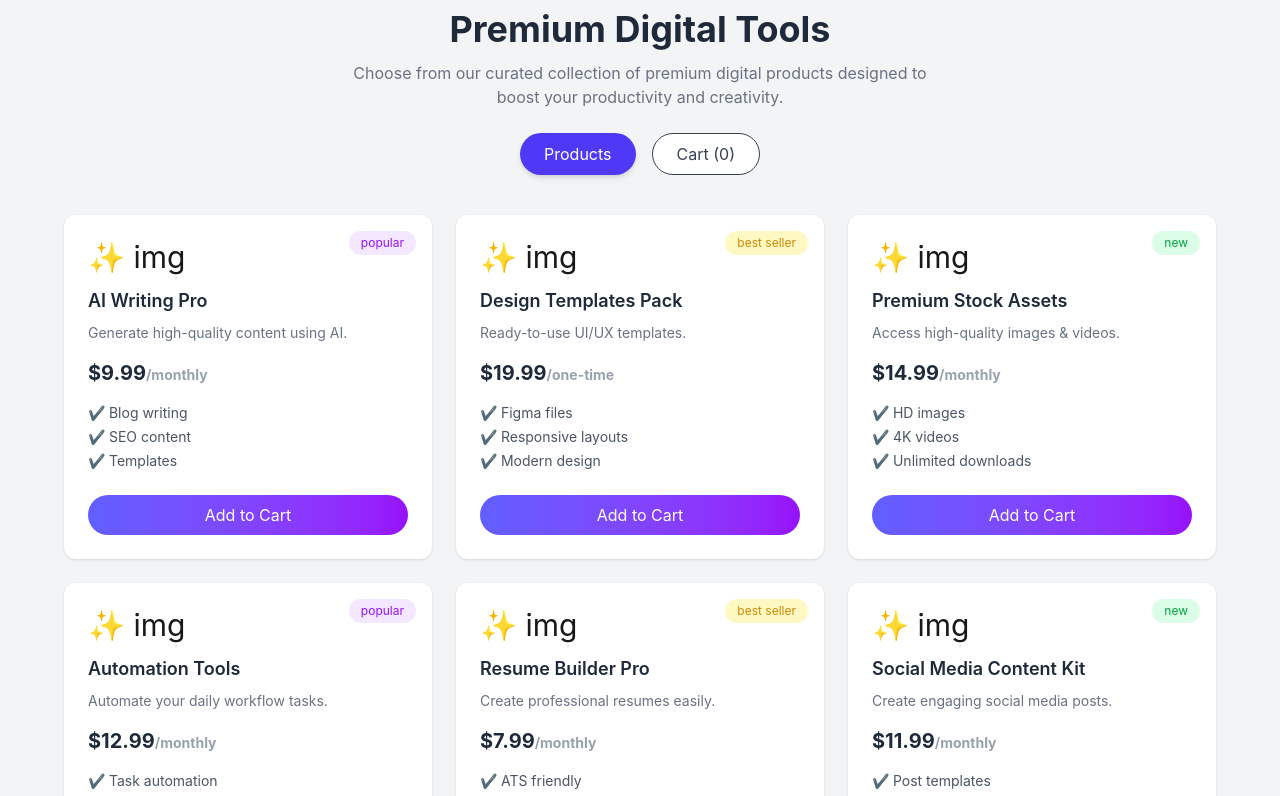
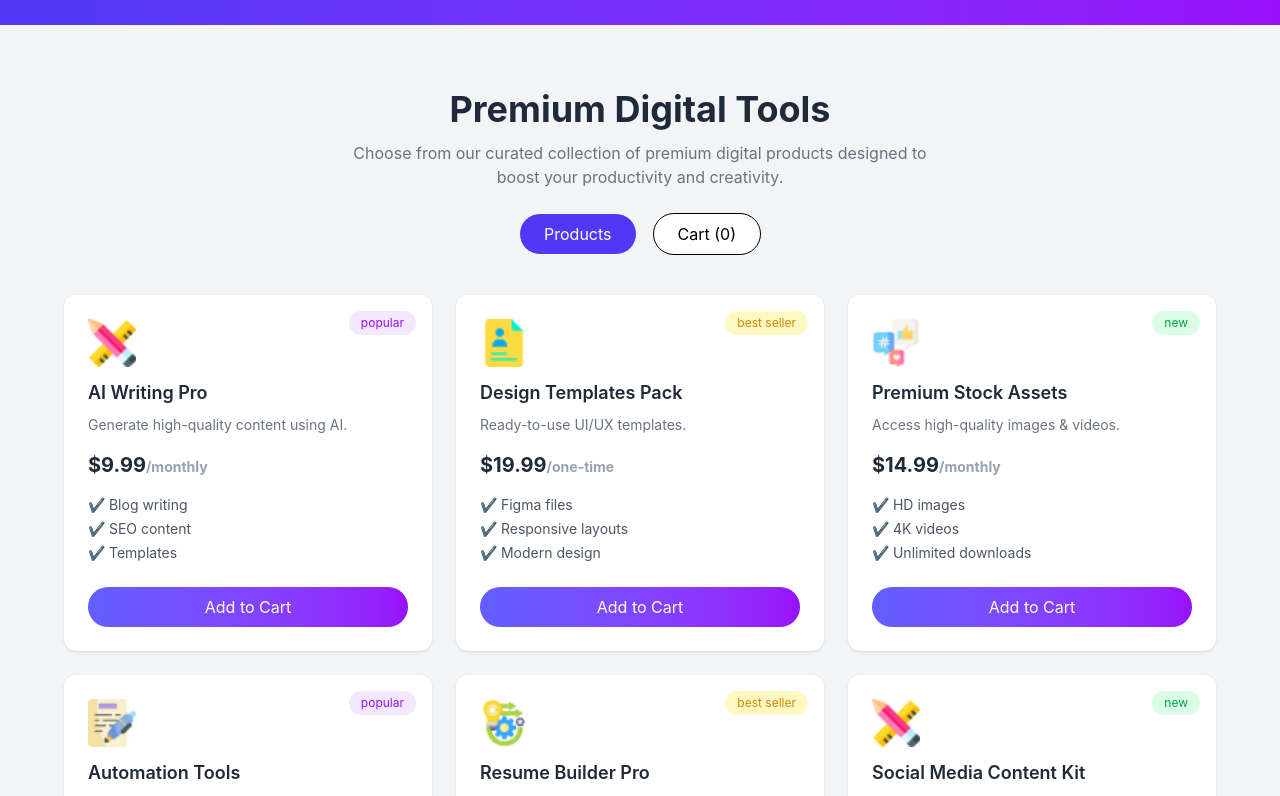
Before and after one commit to mintuvumi/Digi-tools, a React (Vite) app: page / in a window 1280 px wide. Shown: the part 880-1676 px from the top of the page. Built offline with nearby package versions, Linux system fonts and the light colour scheme.

Commit message:
Navbar Banner Product card Rating point footer buy added

```diff
--- a/src/App.jsx
+++ b/src/App.jsx
@@ -9,13 +9,16 @@ import Pricing from "./components/Pricing";
 import Footer from "./components/Footer";
 import CartProduct from "./components/CartProduct";
 
+import { ToastContainer, toast } from "react-toastify";
+import "react-toastify/dist/ReactToastify.css";
+
 function App() {
-
 
   const [cart, setCart] = useState([]);
   const [openCart, setOpenCart] = useState(false);
+  const [view, setView] = useState("products");
 
-  // 🔥 2. add to cart function
+  // Add to cart
   const addToCart = (product) => {
     const exist = cart.find(item => item.id === product.id);
 
@@ -31,12 +34,12 @@ function App() {
     }
   };
 
-  // 🔥 3. remove item
+  // Remove item
   const removeItem = (id) => {
     setCart(cart.filter(item => item.id !== id));
   };
 
-  // 🔥 4. qty change
+  //  Quantity change
   const changeQty = (id, type) => {
     const updated = cart.map(item => {
       if (item.id === id) {
@@ -49,9 +52,9 @@ function App() {
     setCart(updated);
   };
 
-  // 🔥 5. checkout
+  //  Toast
   const checkout = () => {
-    alert("Order Done ✅");
+    toast.success("Order placed successfully!");
     setCart([]);
     setOpenCart(false);
   };
@@ -61,17 +64,27 @@ function App() {
       {/* Navbar */}
       <Navbar cart={cart} setOpenCart={setOpenCart} />
 
-      <Banner />
-      <Rating />
+
+      <div className="pt-20">
+
+        <Banner />
+        <Rating />
 
 
-      <Products addToCart={addToCart} />
+        <Products
+          addToCart={addToCart}
+          cart={cart}
+          view={view}
+          setView={setView}
+        />
 
-      <GetStarted />
-      <Pricing />
-      <Footer />
+        <GetStarted />
+        <Pricing />
+        <Footer />
 
-      {/* 🔥 Cart Drawer */}
+      </div>
+
+      {/* Cart Drawer */}
       <CartProduct
         cart={cart}
         openCart={openCart}
@@ -80,6 +93,10 @@ function App() {
         changeQty={changeQty}
         checkout={checkout}
       />
+
+      {/* Toast */}
+      <ToastContainer position="top-right" autoClose={2000} />
+
     </>
   );
 }
--- a/src/components/Banner.jsx
+++ b/src/components/Banner.jsx
@@ -41,7 +41,7 @@ const Banner = () => {
               alt="banner"
               className="rounded-2xl shadow-xl w-full max-w-md"
             />
-            {/* overlay effect */}
+
             <div className="absolute inset-0 bg-white/20 rounded-2xl"></div>
           </div>
         </div>
--- a/src/components/CartProduct.jsx
+++ b/src/components/CartProduct.jsx
@@ -2,7 +2,7 @@ import React from "react";
 
 const CartProduct = ({ cart, openCart, setOpenCart, removeItem, changeQty, checkout }) => {
 
-  // 🔥 TOTAL (এটা return এর আগে থাকতে হবে)
+
   const total = cart.reduce((sum, item) => {
     return sum + item.price * item.qty;
   }, 0);
@@ -27,7 +27,7 @@ const CartProduct = ({ cart, openCart, setOpenCart, removeItem, changeQty, check
                       onClick={() => removeItem(item.id)}
                       className="text-red-500"
                     >
-                      ✕
+                      X
                     </button>
                   </div>
 
@@ -52,7 +52,7 @@ const CartProduct = ({ cart, openCart, setOpenCart, removeItem, changeQty, check
                 </div>
               ))}
 
-              {/* 🔥 TOTAL এখানে বসেছে (Checkout এর আগে) */}
+
               <h3 className="font-bold mt-4">
                 Total: ${total.toFixed(2)}
               </h3>
--- a/src/components/NavBar.jsx
+++ b/src/components/NavBar.jsx
@@ -1,8 +1,13 @@
 import React from "react";
+import { ShoppingCart } from "lucide-react";
 
 const Navbar = ({ cart, setOpenCart }) => {
+
+  const totalItems = cart.reduce((sum, item) => sum + item.qty, 0);
+
   return (
-    <nav className="bg-white px-6 md:px-16 py-4 fixed top-0 w-full z-50">
+    <nav className="bg-white px-6 md:px-16 py-4 fixed top-0 w-full z-50 shadow-[0_4px_20px_rgba(0,0,0,0.08)]">
+
       <div className="max-w-7xl mx-auto flex items-center justify-between">
 
         {/* LOGO */}
@@ -19,19 +24,22 @@ const Navbar = ({ cart, setOpenCart }) => {
           <li className="hover:text-indigo-600 cursor-pointer">FAQ</li>
         </ul>
 
-        {/* RIGHT SIDE */}
+        {/* RIGHT SIDE FIXED */}
         <div className="flex items-center gap-4">
-         <div
+
+          {/* CART */}
+          <div
             className="relative cursor-pointer"
             onClick={() => setOpenCart(true)}
           >
-          🛒
+            <ShoppingCart size={24} className="text-gray-700" />
 
             <span className="absolute -top-2 -right-3 bg-red-500 text-white text-xs px-2 rounded-full">
-              {cart.length}
+              {totalItems}
             </span>
           </div>
 
+          {/* BUTTONS */}
           <button className="text-gray-600 hover:text-indigo-600">
             Login
           </button>
@@ -39,9 +47,11 @@ const Navbar = ({ cart, setOpenCart }) => {
           <button className="bg-indigo-600 text-white px-5 py-2 rounded-full hover:bg-indigo-700 transition">
             Get Started
           </button>
+
         </div>
 
       </div>
+
     </nav>
   );
 };
--- a/src/components/Products.jsx
+++ b/src/components/Products.jsx
@@ -1,7 +1,7 @@
 import React from "react";
 import products from "../data/products";
 
-const Products = ({ addToCart }) => {
+const Products = ({ addToCart, cart, view, setView }) => {
   return (
     <section className="bg-gray-100 py-16 px-6 md:px-16">
       <div className="max-w-7xl mx-auto text-center">
@@ -16,17 +16,39 @@ const Products = ({ addToCart }) => {
           to boost your productivity and creativity.
         </p>
 
-        {/* BUTTONS */}
+        {/* 🔥 TOGGLE BUTTONS */}
         <div className="flex justify-center gap-4 mb-10">
-          <button className="bg-indigo-600 text-white px-6 py-2 rounded-full shadow-md">
+
+          {/* PRODUCTS BUTTON */}
+          <button
+            onClick={() => setView("products")}
+            className={`px-6 py-2 rounded-full border transition
+              ${view === "products"
+                ? "bg-indigo-600 text-white"
+                : "bg-white text-black"}
+            `}
+          >
             Products
           </button>
-          <button className="bg-white text-gray-700 px-6 py-2 rounded-full border">
-            Cart (0)
+
+          {/* CART BUTTON */}
+          <button
+            onClick={() => setView("cart")}
+            className={`px-6 py-2 rounded-full border transition
+              ${view === "cart"
+                ? "bg-indigo-600 text-white"
+                : "bg-white text-black"}
+            `}
+          >
+            Cart ({cart.length})
           </button>
+
         </div>
 
-        {/* PRODUCT GRID */}
+        {/* 🔥 CONDITIONAL UI */}
+        {view === "products" ? (
+
+          /* PRODUCT GRID */
           <div className="grid sm:grid-cols-2 lg:grid-cols-3 gap-6">
 
             {products.map((product) => (
@@ -45,12 +67,17 @@ const Products = ({ addToCart }) => {
                 </span>
 
                 {/* ICON */}
-              <div className="text-3xl mb-3">✨ img</div>
+                <div className="mb-3">
+                  <img
+                    src={product.image}
+                    alt={product.name}
+                    className="w-12 h-12 object-contain"
+                  />
+                </div>
 
                 {/* NAME */}
                 <h3 className="text-lg font-semibold text-gray-800 mb-2">
                   {product.name}
-
                 </h3>
 
                 {/* DESC */}
@@ -74,8 +101,8 @@ const Products = ({ addToCart }) => {
                 {/* BUTTON */}
                 <button
                   onClick={() => addToCart(product)}
-                className="w-full bg-gradient-to-r from-indigo-500 to-purple-600 text-white py-2 rounded-full">
-
+                  className="w-full bg-gradient-to-r from-indigo-500 to-purple-600 text-white py-2 rounded-full"
+                >
                   Add to Cart
                 </button>
 
@@ -83,6 +110,29 @@ const Products = ({ addToCart }) => {
             ))}
 
           </div>
+
+        ) : (
+
+          /* 🔥 CART VIEW */
+          <div className="bg-white p-6 rounded-xl shadow-md max-w-xl mx-auto text-left">
+
+            {cart.length === 0 ? (
+              <p className="text-center text-gray-500">
+                No items selected
+              </p>
+            ) : (
+              cart.map(item => (
+                <div key={item.id} className="flex justify-between mb-3 border-b pb-2">
+                  <span>{item.name}</span>
+                  <span>{item.qty}x</span>
+                </div>
+              ))
+            )}
+
+          </div>
+
+        )}
+
       </div>
     </section>
   );
--- a/src/data/products.js
+++ b/src/data/products.js
@@ -1,3 +1,11 @@
+import toolImg from "../assets/design-tool.png";
+import portImg from "../assets/portfolio.png";
+import socialImg from "../assets/social-media.png";
+import writingImg from "../assets/writing.png";
+import operationImg from "../assets/operation.png";
+import designImg from "../assets/design-tool.png";
+
+
 const products = [
   {
     id: 1,
@@ -8,7 +16,7 @@ const products = [
     tag: "popular",
     tagType: "popular",
     features: ["Blog writing", "SEO content", "Templates"],
-    icon: "ai"
+    image: toolImg,
   },
   {
     id: 2,
@@ -19,7 +27,7 @@ const products = [
     tag: "best seller",
     tagType: "best seller",
     features: ["Figma files", "Responsive layouts", "Modern design"],
-    icon: "design"
+    image: portImg,
   },
   {
     id: 3,
@@ -30,7 +38,7 @@ const products = [
     tag: "new",
     tagType: "new",
     features: ["HD images", "4K videos", "Unlimited downloads"],
-    icon: "assets"
+    image: socialImg,
   },
   {
     id: 4,
@@ -41,7 +49,7 @@ const products = [
     tag: "popular",
     tagType: "popular",
     features: ["Task automation", "Integrations", "Scheduling"],
-    icon: "automation"
+    image: writingImg,
   },
   {
     id: 5,
@@ -52,7 +60,7 @@ const products = [
     tag: "best seller",
     tagType: "best seller",
     features: ["ATS friendly", "PDF export", "Templates"],
-    icon: "resume"
+    image: operationImg,
   },
   {
     id: 6,
@@ -63,7 +71,7 @@ const products = [
     tag: "new",
     tagType: "new",
     features: ["Post templates", "Captions", "Hashtag generator"],
-    icon: "social"
+    image: designImg,
   }
 ];
 
```
Also changed, not shown: src/assets/writing.png (renamed from src/assets/writing_2327400 1.png). Lines whose indentation alone changed are shown as unchanged.
